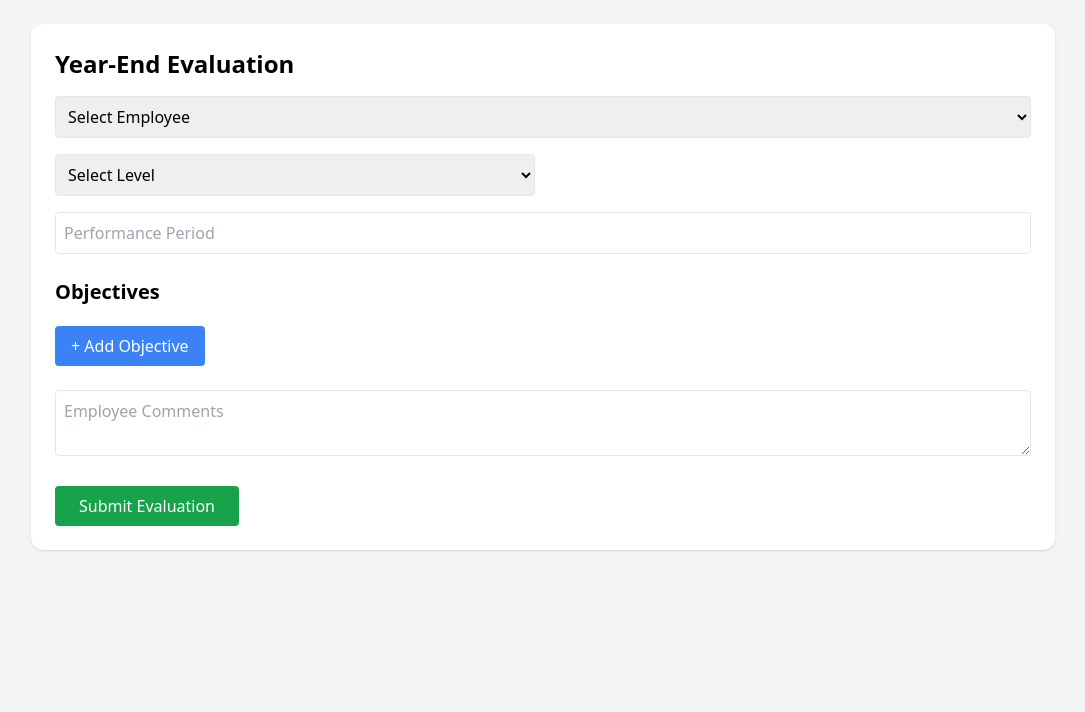
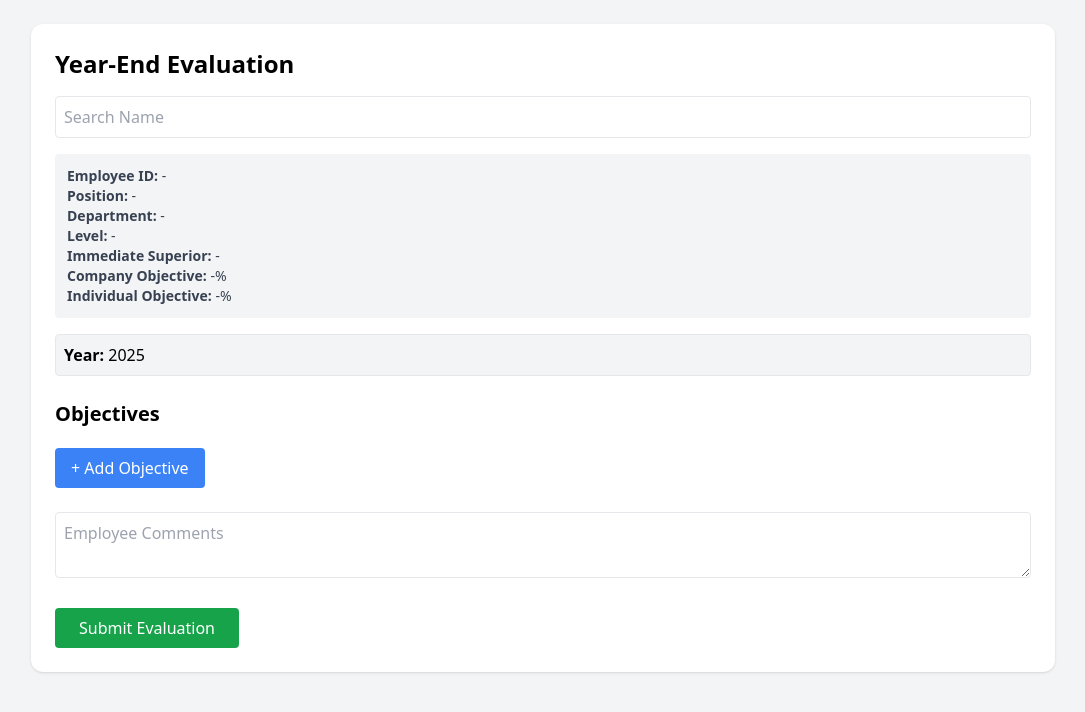
Before and after one commit to chrisaph/EvalTrack, a Django app: page /evaluation/ in a window 1280 px wide. Shown: the top 712 px of the page, without its empty margins (97-1182 px from the left). Run offline with Django 5.2, Linux system fonts and the light colour scheme; data that the repository does not hold is empty; some libraries are stand-ins or nearby versions.

Commit message:
fixing some ui

```diff
--- a/api/serializers.py
+++ b/api/serializers.py
@@ -16,6 +16,9 @@
 # ========================
 class EmployeeSerializer(serializers.ModelSerializer):
     level_name = serializers.CharField(source='level.name', read_only=True)
+    level_company_percentage = serializers.IntegerField(source='level.company_percentage', read_only=True)
+    level_individual_percentage = serializers.IntegerField(source='level.individual_percentage', read_only=True)
+
     manager_name = serializers.CharField(source='manager.name', read_only=True)
 
     class Meta:
@@ -28,10 +31,11 @@
             'department',
             'level',
             'level_name',
+            'level_company_percentage',
+            'level_individual_percentage',
             'manager',
             'manager_name',
         ]
-
 
 # ========================
 # OBJECTIVE SERIALIZER
--- a/templates/evaluation.html
+++ b/templates/evaluation.html
@@ -15,21 +15,24 @@
     <!-- EMPLOYEE INFO -->
     <div class="grid grid-cols-2 gap-4 mb-6">
 
-        <!-- Employee Dropdown -->
-        <select id="employee" class="border p-2 rounded col-span-2">
-            <option value="">Select Employee</option>
-        </select>
+        <!-- Employee Search -->
+        <input list="employeeList" id="employee" placeholder="Search Name" class="border p-2 rounded col-span-2">
+
+        <datalist id="employeeList"></datalist>
 
         <!-- Level (auto-filled) -->
-        <select id="level" class="border p-2 rounded">
-            <option value="">Select Level</option>
-        </select>
-
-        <!-- Performance Period -->
-        <input id="period" placeholder="Performance Period" class="border p-2 rounded col-span-2">
-
+    <div class="col-span-2 text-sm text-gray-700 bg-gray-100 p-3 rounded">
+        <p><strong>Employee ID:</strong> <span id="employeeIdText">-</span></p>
+        <p><strong>Position:</strong> <span id="positionText">-</span></p>
+        <p><strong>Department:</strong> <span id="departmentText">-</span></p>
+        <p><strong>Level:</strong> <span id="levelText">-</span></p>
+        <p><strong>Immediate Superior:</strong> <span id="managerText">-</span></p>
+        <p><strong>Company Objective:</strong> <span id="companyPercent">-</span>%</p>
+        <p><strong>Individual Objective:</strong> <span id="individualPercent">-</span>%</p>
     </div>
 
+<p id="period" class="border p-2 rounded col-span-2 bg-gray-100"></p>
+</div>
     <!-- OBJECTIVES -->
     <div>
         <h2 class="text-xl font-semibold mb-2">Objectives</h2>
@@ -60,41 +63,12 @@
 let employeesData = []; // store employees for later use
 
 
-// ========================
-// LOAD EMPLOYEES
-// ========================
-async function loadEmployees() {
-    const res = await fetch(`${API_BASE}/employees/`);
-    const data = await res.json();
-
-    employeesData = data;
-
-    const select = document.getElementById("employee");
-
-    data.forEach(emp => {
-        const option = document.createElement("option");
-        option.value = emp.id;
-        option.textContent = `${emp.name} (${emp.level_name})`;
-        select.appendChild(option);
-    });
-}
 
 
-// ========================
-// LOAD LEVELS
-// ========================
-async function loadLevels() {
-    const res = await fetch(`${API_BASE}/levels/`);
-    const data = await res.json();
-
-    const select = document.getElementById("level");
-
-    data.forEach(level => {
-        const option = document.createElement("option");
-        option.value = level.id;
-        option.textContent = `${level.name} (${level.individual_percentage}%)`;
-        select.appendChild(option);
-    });
+//Year subtract for performance period
+function setPerformancePeriod() {
+    const year = new Date().getFullYear() - 1;
+    document.getElementById("period").innerHTML = `<strong>Year:</strong> ${year}`;
 }
 
 
@@ -102,12 +76,55 @@
 // AUTO-FILL LEVEL
 // ========================
 document.getElementById("employee").addEventListener("change", function () {
-    const selected = employeesData.find(e => e.id == this.value);
+    const selected = employeesData.find(
+        e => e.name.toLowerCase() === this.value.toLowerCase()
+    );
 
     if (selected) {
-        document.getElementById("level").value = selected.level;
-    }
+    document.getElementById("employeeIdText").textContent = selected.employee_id;
+    document.getElementById("positionText").textContent = selected.position;
+    document.getElementById("departmentText").textContent = selected.department;
+
+    document.getElementById("levelText").textContent = selected.level_name;
+
+    // 🔥 NEW
+    document.getElementById("managerText").textContent = selected.manager_name || "-";
+
+    document.getElementById("companyPercent").textContent = selected.level_company_percentage || "-";
+    document.getElementById("individualPercent").textContent = selected.level_individual_percentage || "-";
+} else {
+    document.getElementById("employeeIdText").textContent = "-";
+    document.getElementById("positionText").textContent = "-";
+    document.getElementById("departmentText").textContent = "-";
+
+    document.getElementById("levelText").textContent = "Invalid employee";
+
+    // 🔥 NEW
+    document.getElementById("managerText").textContent = "-";
+
+    document.getElementById("companyPercent").textContent = "-";
+    document.getElementById("individualPercent").textContent = "-";
+}
 });
+
+//SEARCH EMPLOYEE:
+
+async function loadEmployees() {
+    const res = await fetch(`${API_BASE}/employees/`);
+    const data = await res.json();
+
+    employeesData = data;
+
+    const list = document.getElementById("employeeList");
+
+    data.forEach(emp => {
+        const option = document.createElement("option");
+        option.value = emp.name; // searchable text
+        option.dataset.id = emp.id;
+        list.appendChild(option);
+    });
+}
+
 
 
 // ========================
@@ -149,14 +166,20 @@
 // ========================
 async function submitEvaluation() {
 
-    const employee = document.getElementById("employee").value;
-    const period = document.getElementById("period").value;
-    const comment = document.getElementById("employee_comment").value;
+    const employeeName = document.getElementById("employee").value;
 
-    if (!employee || !period) {
-        alert("Please complete required fields");
+    const selectedEmployee = employeesData.find(
+    e => e.name.toLowerCase() === employeeName.toLowerCase());
+
+    if (!selectedEmployee) {
+        alert("Please select a valid employee");
         return;
     }
+
+    const employee = selectedEmployee.id;
+
+    const period = (new Date().getFullYear() - 1).toString();
+    const comment = document.getElementById("employee_comment").value;
 
     const objectiveDivs = document.querySelectorAll("#objectives-container > div");
 
@@ -202,12 +225,11 @@
     }
 }
 
-
 // ========================
 // INIT
 // ========================
 loadEmployees();
-loadLevels();
+setPerformancePeriod();
 
 </script>
 
```
